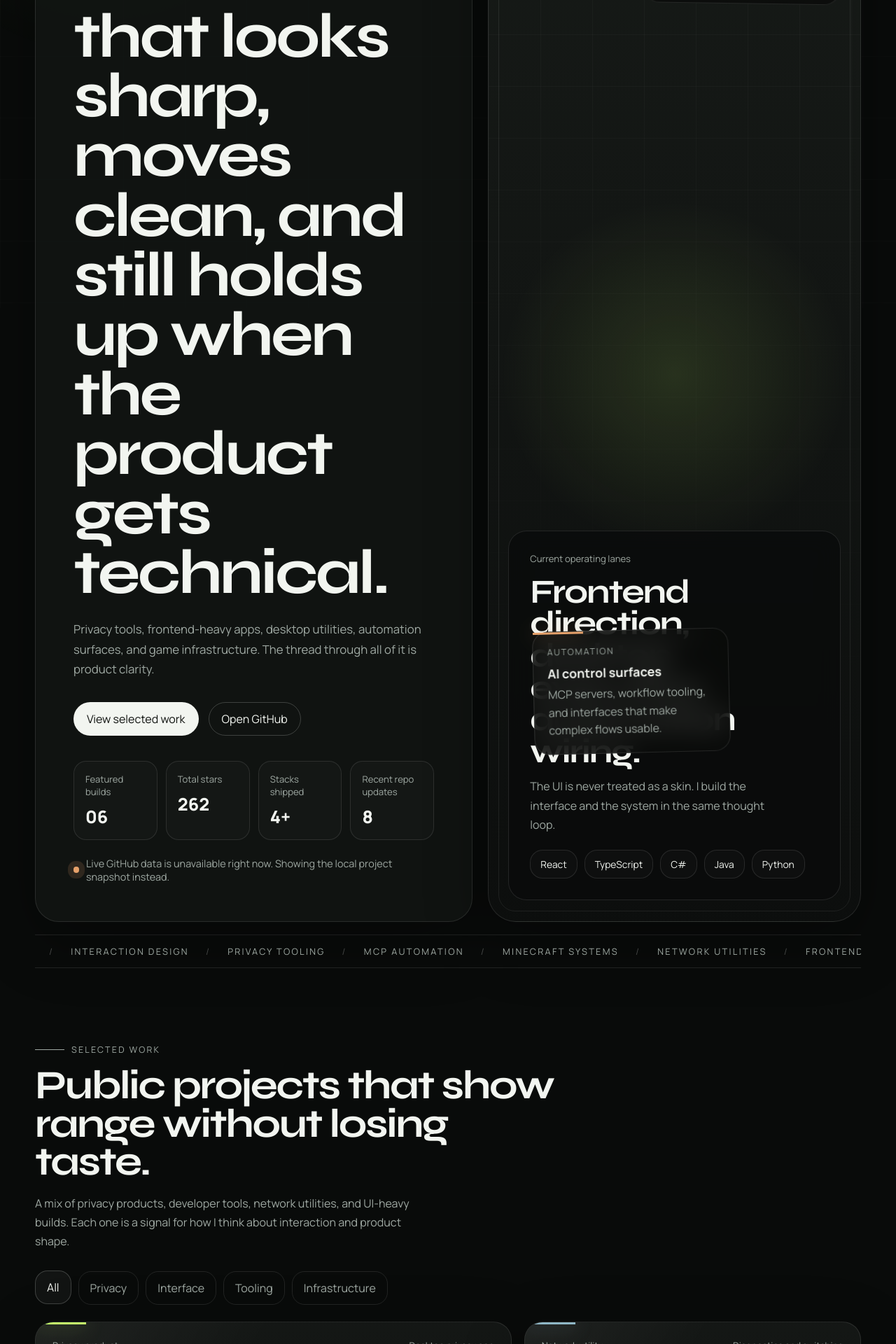
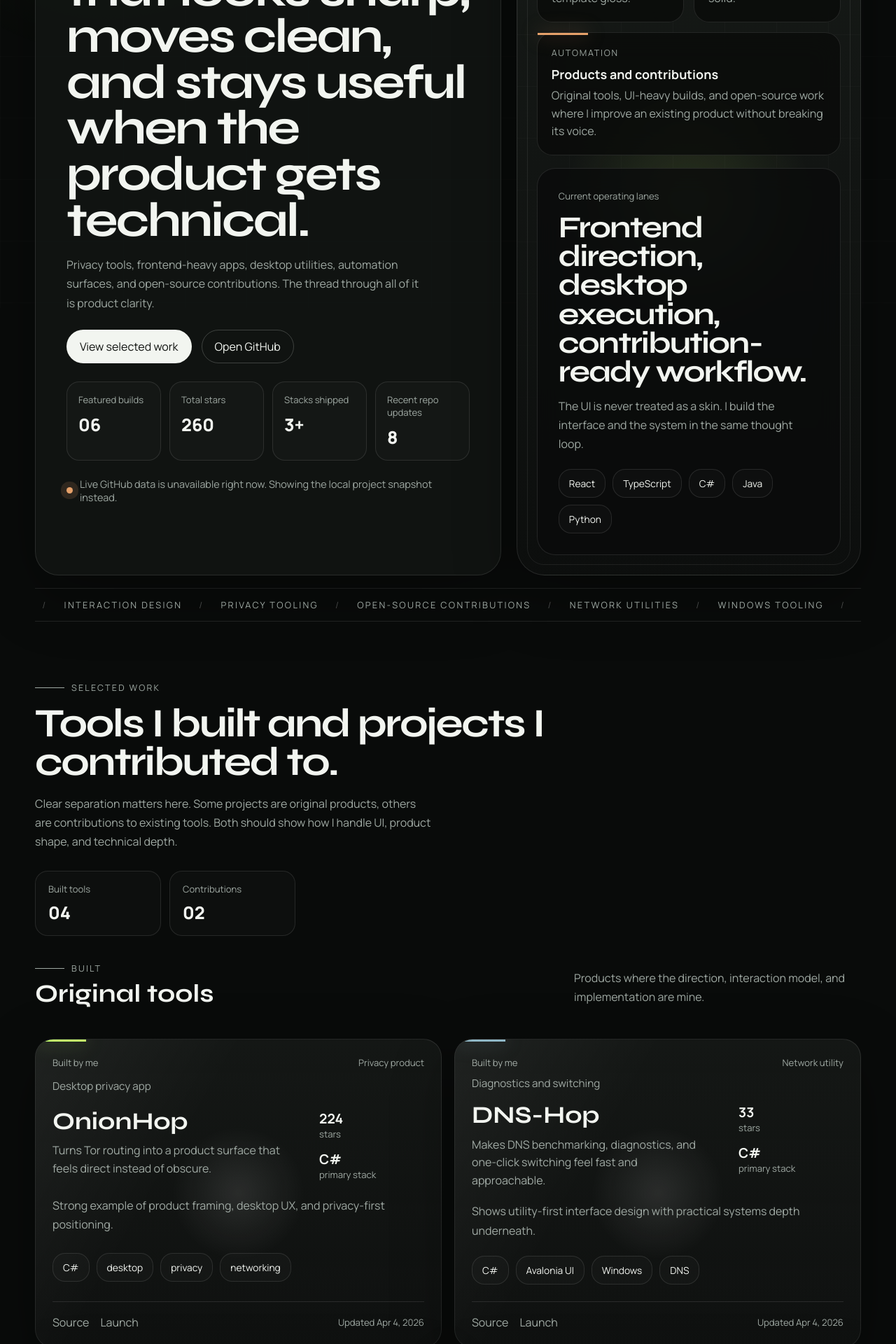
Before and after one commit to center2055/center2055, a React (Vite) app: page / in a window 1280 px wide. Shown: the part 360-2280 px from the top of the page at 70% size. Built offline with nearby package versions, Linux system fonts and the light colour scheme; no server answers.

Commit message:
Refine portfolio layout

```diff
--- a/src/App.tsx
+++ b/src/App.tsx
@@ -1,6 +1,5 @@
 import { motion, useReducedMotion } from 'framer-motion';
 import type { MouseEvent } from 'react';
-import { useState } from 'react';
 import {
   capabilityCards,
   fallbackRepos,
@@ -13,7 +12,7 @@
   projectProfiles,
   type Accent,
   type CardLayout,
-  type Filter,
+  type Ownership,
   type RepoSnapshot,
 } from './data/portfolio';
 import { useGithubRepos } from './hooks/useGithubRepos';
@@ -25,11 +24,9 @@
   impact: string;
   stack: string[];
   accent: Accent;
-  filter: Exclude<Filter, 'All'>;
+  ownership: Ownership;
   layout: CardLayout;
 };
-
-const filters: Filter[] = ['All', 'Privacy', 'Interface', 'Tooling', 'Infrastructure'];
 
 function formatCompactNumber(value: number) {
   return new Intl.NumberFormat('en', { notation: 'compact', maximumFractionDigits: 1 }).format(value);
@@ -77,9 +74,10 @@
       onMouseLeave={resetSpotlight}
     >
       <div className="project-topline">
+        <span>{project.ownership === 'Built' ? 'Built by me' : 'Contribution'}</span>
         <span>{project.label}</span>
-        <span>{project.domain}</span>
       </div>
+      <div className="project-domain">{project.domain}</div>
 
       <div className="project-head">
         <div>
@@ -126,7 +124,6 @@
 function App() {
   const { repos, loading, error } = useGithubRepos();
   const reducedMotion = useReducedMotion();
-  const [activeFilter, setActiveFilter] = useState<Filter>('All');
 
   const sourceRepos = repos.length > 0 ? repos : fallbackRepos;
   const repoMap = new Map(sourceRepos.map((repo) => [repo.name, repo]));
@@ -150,16 +147,13 @@
         impact: profile.impact,
         stack: profile.stack,
         accent: profile.accent,
-        filter: profile.filter,
+        ownership: profile.ownership,
         layout: profile.layout,
       } satisfies ProjectCard;
     })
     .filter((project): project is ProjectCard => project !== null);
-
-  const filteredProjects =
-    activeFilter === 'All'
-      ? projects
-      : projects.filter((project) => project.filter === activeFilter);
+  const builtProjects = projects.filter((project) => project.ownership === 'Built');
+  const contributedProjects = projects.filter((project) => project.ownership === 'Contributed');
 
   const recentRepos = sourceRepos
     .filter((repo) => !featuredOrder.includes(repo.name))
@@ -200,12 +194,12 @@
           >
             <span className="eyebrow">Interface craft with systems depth</span>
             <h1>
-              I build software that looks sharp, moves clean, and still holds up when the
+              I build software that looks sharp, moves clean, and stays useful when the
               product gets technical.
             </h1>
             <p className="hero-intro">
               Privacy tools, frontend-heavy apps, desktop utilities, automation surfaces,
-              and game infrastructure. The thread through all of it is product clarity.
+              and open-source contributions. The thread through all of it is product clarity.
             </p>
 
             <div className="hero-actions">
@@ -254,9 +248,30 @@
             onMouseMove={updateSpotlight}
             onMouseLeave={resetSpotlight}
           >
+            <div className="signal-grid">
+              {heroSignals.map((signal, index) => (
+                <motion.article
+                  key={signal.title}
+                  className={`signal-card accent-${signal.accent}`}
+                  initial={reducedMotion ? false : { opacity: 0, y: 18 }}
+                  whileInView={reducedMotion ? undefined : { opacity: 1, y: 0 }}
+                  viewport={{ once: true, amount: 0.4 }}
+                  transition={{
+                    duration: 0.5,
+                    delay: reducedMotion ? 0 : index * 0.06,
+                    ease: [0.22, 1, 0.36, 1],
+                  }}
+                >
+                  <span>{signal.kicker}</span>
+                  <h3>{signal.title}</h3>
+                  <p>{signal.body}</p>
+                </motion.article>
+              ))}
+            </div>
+
             <div className="stage-core">
               <div className="stage-kicker">Current operating lanes</div>
-              <h2>Frontend direction, desktop execution, automation wiring.</h2>
+              <h2>Frontend direction, desktop execution, contribution-ready workflow.</h2>
               <p>
                 The UI is never treated as a skin. I build the interface and the system in
                 the same thought loop.
@@ -269,30 +284,6 @@
                 <span>Python</span>
               </div>
             </div>
-
-            {heroSignals.map((signal, index) => (
-              <motion.article
-                key={signal.title}
-                className={`signal-card accent-${signal.accent} signal-${index + 1}`}
-                animate={
-                  reducedMotion
-                    ? undefined
-                    : {
-                        y: [0, index % 2 === 0 ? -12 : 10, 0],
-                        rotate: [0, index % 2 === 0 ? -2 : 2, 0],
-                      }
-                }
-                transition={{
-                  duration: reducedMotion ? 0 : 8 + index,
-                  repeat: reducedMotion ? 0 : Infinity,
-                  ease: 'easeInOut',
-                }}
-              >
-                <span>{signal.kicker}</span>
-                <h3>{signal.title}</h3>
-                <p>{signal.body}</p>
-              </motion.article>
-            ))}
           </motion.div>
         </section>
 
@@ -307,28 +298,37 @@
         <section id="work" className="section-block">
           <div className="section-heading">
             <span className="eyebrow">Selected work</span>
-            <h2>Public projects that show range without losing taste.</h2>
+            <h2>Tools I built and projects I contributed to.</h2>
             <p>
-              A mix of privacy products, developer tools, network utilities, and UI-heavy
-              builds. Each one is a signal for how I think about interaction and product shape.
+              Clear separation matters here. Some projects are original products, others are
+              contributions to existing tools. Both should show how I handle UI, product shape,
+              and technical depth.
             </p>
           </div>
 
-          <div className="filter-row" role="tablist" aria-label="Project categories">
-            {filters.map((filter) => (
-              <button
-                key={filter}
-                type="button"
-                className={filter === activeFilter ? 'is-active' : ''}
-                onClick={() => setActiveFilter(filter)}
-              >
-                {filter}
-              </button>
-            ))}
+          <div className="ownership-summary">
+            <div>
+              <span>Built tools</span>
+              <strong>{builtProjects.length.toString().padStart(2, '0')}</strong>
+            </div>
+            <div>
+              <span>Contributions</span>
+              <strong>{contributedProjects.length.toString().padStart(2, '0')}</strong>
+            </div>
+          </div>
+
+          <div className="work-groups">
+            <section className="project-section">
+              <div className="project-section-head">
+                <div>
+                  <span className="eyebrow">Built</span>
+                  <h3>Original tools</h3>
+                </div>
+                <p>Products where the direction, interaction model, and implementation are mine.</p>
               </div>
 
               <div className="project-grid">
-            {filteredProjects.map((project, index) => (
+                {builtProjects.map((project, index) => (
                   <ProjectPanel
                     key={project.name}
                     project={project}
@@ -336,6 +336,29 @@
                     reducedMotion={Boolean(reducedMotion)}
                   />
                 ))}
+              </div>
+            </section>
+
+            <section className="project-section">
+              <div className="project-section-head">
+                <div>
+                  <span className="eyebrow">Contributed</span>
+                  <h3>Existing products I improved</h3>
+                </div>
+                <p>Projects where I stepped into an existing codebase and improved the product without forcing a rewrite.</p>
+              </div>
+
+              <div className="project-grid">
+                {contributedProjects.map((project, index) => (
+                  <ProjectPanel
+                    key={project.name}
+                    project={project}
+                    index={index + builtProjects.length}
+                    reducedMotion={Boolean(reducedMotion)}
+                  />
+                ))}
+              </div>
+            </section>
           </div>
         </section>
 
--- a/src/data/portfolio.ts
+++ b/src/data/portfolio.ts
@@ -1,5 +1,5 @@
 export type Accent = 'lime' | 'clay' | 'ice';
-export type Filter = 'All' | 'Privacy' | 'Interface' | 'Tooling' | 'Infrastructure';
+export type Ownership = 'Built' | 'Contributed';
 export type CardLayout = 'wide' | 'tall' | 'standard';
 
 export type ProjectProfile = {
@@ -10,7 +10,7 @@
   impact: string;
   stack: string[];
   accent: Accent;
-  filter: Exclude<Filter, 'All'>;
+  ownership: Ownership;
   layout: CardLayout;
 };
 
@@ -38,9 +38,9 @@
   'desktop products',
   'interaction design',
   'privacy tooling',
-  'mcp automation',
-  'minecraft systems',
+  'open-source contributions',
   'network utilities',
+  'windows tooling',
 ];
 
 export const heroSignals = [
@@ -58,8 +58,8 @@
   },
   {
     kicker: 'Automation',
-    title: 'AI control surfaces',
-    body: 'MCP servers, workflow tooling, and interfaces that make complex flows usable.',
+    title: 'Products and contributions',
+    body: 'Original tools, UI-heavy builds, and open-source work where I improve an existing product without breaking its voice.',
     accent: 'clay' as const,
   },
 ];
@@ -82,8 +82,8 @@
   {
     title: 'Automation and protocol work',
     copy:
-      'MCP integrations, Discord tooling, and bridges between AI agents, products, and live systems.',
-    points: ['Workflow orchestration', 'AI-safe control surfaces', 'Operator-focused tooling'],
+      'Workflow tooling, MCP integrations, and operator surfaces for products that need more than a marketing layer.',
+    points: ['Workflow orchestration', 'Control surfaces', 'Operator-focused tooling'],
     accent: 'ice' as const,
   },
 ];
@@ -116,7 +116,7 @@
   'DNS-Hop',
   'vp26',
   'apiark',
-  'MinecraftDeveloperMCP',
+  'NetSpeedTray',
   'tormap',
 ];
 
@@ -129,8 +129,8 @@
     impact: 'Strong example of product framing, desktop UX, and privacy-first positioning.',
     stack: ['C#', 'desktop', 'privacy', 'networking'],
     accent: 'lime',
-    filter: 'Privacy',
-    layout: 'wide',
+    ownership: 'Built',
+    layout: 'standard',
   },
   'DNS-Hop': {
     name: 'DNS-Hop',
@@ -140,8 +140,8 @@
     impact: 'Shows utility-first interface design with practical systems depth underneath.',
     stack: ['C#', 'Avalonia UI', 'Windows', 'DNS'],
     accent: 'ice',
-    filter: 'Tooling',
-    layout: 'tall',
+    ownership: 'Built',
+    layout: 'standard',
   },
   vp26: {
     name: 'vp26',
@@ -151,7 +151,7 @@
     impact: 'Pure frontend craft with product polish, motion, and a more current information hierarchy.',
     stack: ['React', 'Tauri', 'FastAPI', 'TypeScript'],
     accent: 'clay',
-    filter: 'Interface',
+    ownership: 'Built',
     layout: 'standard',
   },
   apiark: {
@@ -162,18 +162,18 @@
     impact: 'Combines product thinking, desktop packaging, and developer experience design.',
     stack: ['TypeScript', 'Tauri', 'DX', 'privacy'],
     accent: 'lime',
-    filter: 'Tooling',
-    layout: 'wide',
+    ownership: 'Built',
+    layout: 'standard',
   },
-  MinecraftDeveloperMCP: {
-    name: 'MinecraftDeveloperMCP',
-    label: 'Automation bridge',
-    domain: 'AI-driven game tooling',
-    summary: 'Connects AI agents to live Paper and Spigot servers through MCP.',
-    impact: 'Proof of protocol design, operator UX, and controlling live systems with guardrails.',
-    stack: ['Java', 'MCP', 'Spigot', 'automation'],
+  NetSpeedTray: {
+    name: 'NetSpeedTray',
+    label: 'Open-source contribution',
+    domain: 'Windows network monitor',
+    summary: 'Contributed to a lightweight taskbar network monitor that feels native instead of bolted on.',
+    impact: 'Shows I can step into an existing codebase, sharpen the UX, and ship improvements without fighting the product.',
+    stack: ['Windows', 'taskbar UI', 'monitoring', 'contribution'],
     accent: 'clay',
-    filter: 'Infrastructure',
+    ownership: 'Contributed',
     layout: 'standard',
   },
   tormap: {
@@ -184,8 +184,8 @@
     impact: 'Useful example of information design, mapping, and interactive data presentation.',
     stack: ['data viz', 'mapping', 'search', 'privacy'],
     accent: 'ice',
-    filter: 'Privacy',
-    layout: 'tall',
+    ownership: 'Contributed',
+    layout: 'standard',
   },
 };
 
@@ -244,28 +244,6 @@
     topics: [],
   },
   {
-    name: 'MinecraftDeveloperMCP',
-    description: 'Turn your Minecraft server into an AI-controllable powerhouse. Control Spigot/Paper servers directly from Cursor/Claude via Model Context Protocol (MCP).',
-    html_url: 'https://github.com/center2055/MinecraftDeveloperMCP',
-    homepage: '',
-    stargazers_count: 2,
-    forks_count: 0,
-    language: 'Java',
-    updated_at: '2026-03-02T22:03:22Z',
-    topics: ['ai', 'mcp', 'minecraft', 'server-control', 'spigot'],
-  },
-  {
-    name: 'tormap',
-    description: 'World map of Tor relays. Travel in time, filter and search.',
-    html_url: 'https://github.com/center2055/tormap',
-    homepage: 'https://tormap.org',
-    stargazers_count: 0,
-    forks_count: 0,
-    language: null,
-    updated_at: '2026-03-18T07:37:13Z',
-    topics: [],
-  },
-  {
     name: 'Launcher',
     description: 'Launcher for the Bedrock Cosmos local proxy',
     html_url: 'https://github.com/center2055/Launcher',
@@ -287,6 +265,28 @@
     updated_at: '2026-02-22T08:38:58Z',
     topics: [],
   },
+  {
+    name: 'NetSpeedTray',
+    description: 'A lightweight, open-source network monitor for Windows that displays live upload/download speeds directly on the taskbar with a native look and feel.',
+    html_url: 'https://github.com/center2055/NetSpeedTray',
+    homepage: 'https://github.com/erez-c137/NetSpeedTray',
+    stargazers_count: 0,
+    forks_count: 0,
+    language: null,
+    updated_at: '2026-03-03T08:08:15Z',
+    topics: [],
+  },
+  {
+    name: 'tormap',
+    description: 'World map of Tor relays. Travel in time, filter and search.',
+    html_url: 'https://github.com/center2055/tormap',
+    homepage: 'https://tormap.org',
+    stargazers_count: 0,
+    forks_count: 0,
+    language: null,
+    updated_at: '2026-03-18T07:37:13Z',
+    topics: [],
+  },
 ];
 
 export const footerLinks = [
--- a/src/styles.css
+++ b/src/styles.css
@@ -127,9 +127,9 @@
 }
 
 .hero {
-  grid-template-columns: 1.08fr 0.92fr;
+  grid-template-columns: 1.15fr 0.85fr;
   align-items: stretch;
-  min-height: 82vh;
+  min-height: 0;
 }
 
 .hero-copy,
@@ -153,7 +153,7 @@
 }
 
 .hero-copy {
-  padding: clamp(30px, 5vw, 54px);
+  padding: clamp(28px, 4vw, 44px);
   display: flex;
   flex-direction: column;
   justify-content: center;
@@ -188,8 +188,8 @@
 }
 
 .hero-copy h1 {
-  font-size: clamp(3.3rem, 7vw, 6.4rem);
-  max-width: 10ch;
+  font-size: clamp(3rem, 5.4vw, 5rem);
+  max-width: 11.5ch;
 }
 
 .hero-intro,
@@ -205,16 +205,16 @@
 }
 
 .hero-intro {
-  max-width: 58ch;
-  margin: 24px 0 0;
-  font-size: 1.05rem;
+  max-width: 52ch;
+  margin: 18px 0 0;
+  font-size: 1rem;
 }
 
 .hero-actions {
   display: flex;
   flex-wrap: wrap;
   gap: 14px;
-  margin-top: 32px;
+  margin-top: 24px;
 }
 
 .button {
@@ -250,7 +250,7 @@
   display: grid;
   grid-template-columns: repeat(4, minmax(0, 1fr));
   gap: 12px;
-  margin-top: 36px;
+  margin-top: 26px;
 }
 
 .hero-metrics div,
@@ -308,8 +308,11 @@
 
 .hero-stage {
   border-radius: calc(var(--radius-xl) + 6px);
-  min-height: 620px;
+  min-height: 0;
   padding: 28px;
+  display: flex;
+  flex-direction: column;
+  gap: 18px;
   background:
     radial-gradient(circle at var(--spot-x, 50%) var(--spot-y, 50%), rgba(197, 255, 107, 0.12), transparent 30%),
     linear-gradient(180deg, rgba(24, 28, 25, 0.95), rgba(13, 15, 14, 0.95));
@@ -339,18 +342,18 @@
 }
 
 .stage-core {
-  position: absolute;
-  inset: auto 28px 30px 28px;
+  position: relative;
   padding: 30px;
   border-radius: 26px;
   border: 1px solid var(--line);
   background: rgba(10, 12, 11, 0.82);
   backdrop-filter: blur(16px);
+  margin-top: auto;
 }
 
 .stage-core h2 {
-  font-size: clamp(2rem, 4vw, 3rem);
-  max-width: 11ch;
+  font-size: clamp(1.9rem, 3.4vw, 2.8rem);
+  max-width: 13ch;
 }
 
 .stage-core p {
@@ -371,14 +374,24 @@
   font-size: 0.86rem;
 }
 
+.signal-grid {
+  position: relative;
+  display: grid;
+  grid-template-columns: repeat(2, minmax(0, 1fr));
+  gap: 14px;
+}
+
 .signal-card {
-  position: absolute;
-  width: min(280px, calc(100% - 56px));
+  position: relative;
   padding: 20px;
   border-radius: 22px;
   border: 1px solid var(--line);
   background: rgba(9, 11, 10, 0.78);
   backdrop-filter: blur(18px);
+}
+
+.signal-grid .signal-card:last-child {
+  grid-column: 1 / -1;
 }
 
 .signal-card span {
@@ -398,21 +411,6 @@
   margin: 0;
   color: var(--muted);
   line-height: 1.6;
-}
-
-.signal-1 {
-  top: 28px;
-  left: 28px;
-}
-
-.signal-2 {
-  top: 72px;
-  right: 28px;
-}
-
-.signal-3 {
-  left: 64px;
-  bottom: 232px;
 }
 
 .marquee {
@@ -444,7 +442,7 @@
 }
 
 .section-block {
-  margin-top: 100px;
+  margin-top: 78px;
 }
 
 .section-heading {
@@ -465,33 +463,63 @@
   margin-top: 18px;
 }
 
-.filter-row {
-  display: flex;
-  flex-wrap: wrap;
-  gap: 10px;
+.ownership-summary {
+  display: grid;
+  grid-template-columns: repeat(2, minmax(0, 180px));
+  gap: 12px;
   margin-top: 28px;
 }
 
-.filter-row button {
-  padding: 12px 16px;
-  color: var(--muted);
+.ownership-summary div {
+  padding: 16px 18px;
+  border-radius: 18px;
   border: 1px solid var(--line);
-  background: transparent;
-  cursor: pointer;
-  transition:
-    color 180ms ease,
-    border-color 180ms ease,
-    background-color 180ms ease,
-    transform 180ms ease;
+  background: rgba(255, 255, 255, 0.02);
 }
 
-.filter-row button:hover,
-.filter-row button:focus-visible,
-.filter-row button.is-active {
-  color: var(--text);
-  border-color: var(--line-strong);
-  background: rgba(255, 255, 255, 0.04);
-  transform: translateY(-1px);
+.ownership-summary span {
+  display: block;
+  color: var(--muted);
+  font-size: 0.82rem;
+}
+
+.ownership-summary strong {
+  display: block;
+  margin-top: 8px;
+  font-size: 1.55rem;
+  font-weight: 800;
+}
+
+.work-groups {
+  display: grid;
+  gap: 42px;
+  margin-top: 30px;
+}
+
+.project-section {
+  display: grid;
+  gap: 22px;
+}
+
+.project-section-head {
+  display: flex;
+  align-items: end;
+  justify-content: space-between;
+  gap: 22px;
+}
+
+.project-section-head h3 {
+  margin: 10px 0 0;
+  font-family: 'Syne', sans-serif;
+  font-size: clamp(1.6rem, 2.8vw, 2.25rem);
+  line-height: 1;
+}
+
+.project-section-head p {
+  margin: 0;
+  max-width: 42ch;
+  color: var(--muted);
+  line-height: 1.7;
 }
 
 .project-grid {
@@ -502,7 +530,7 @@
 }
 
 .project-panel {
-  min-height: 380px;
+  min-height: 340px;
   padding: 24px;
   border-radius: var(--radius-lg);
   display: flex;
@@ -525,7 +553,7 @@
 
 .project-panel.tall {
   grid-column: span 5;
-  min-height: 460px;
+  min-height: 380px;
 }
 
 .project-panel.standard {
@@ -539,19 +567,26 @@
   gap: 16px;
 }
 
+.project-domain {
+  margin-top: 10px;
+  color: var(--muted);
+  font-size: 0.95rem;
+}
+
 .project-head {
   display: flex;
   align-items: flex-start;
   justify-content: space-between;
   gap: 18px;
-  margin-top: 28px;
+  margin-top: 18px;
 }
 
 .project-head h3 {
   margin: 0;
   font-family: 'Syne', sans-serif;
-  font-size: clamp(1.8rem, 3vw, 2.6rem);
+  font-size: clamp(1.8rem, 2.7vw, 2.45rem);
   line-height: 1;
+  overflow-wrap: anywhere;
 }
 
 .project-head p {
@@ -572,7 +607,7 @@
 }
 
 .project-impact {
-  margin: 20px 0 0;
+  margin: 18px 0 0;
   max-width: 52ch;
 }
 
@@ -580,7 +615,7 @@
   display: flex;
   flex-wrap: wrap;
   gap: 10px;
-  margin-top: 26px;
+  margin-top: 22px;
 }
 
 .project-footer {
@@ -588,8 +623,8 @@
   align-items: center;
   justify-content: space-between;
   gap: 18px;
-  margin-top: 28px;
-  padding-top: 20px;
+  margin-top: 24px;
+  padding-top: 18px;
   border-top: 1px solid var(--line);
 }
 
@@ -787,7 +822,7 @@
   }
 
   .hero-stage {
-    min-height: 560px;
+    min-height: 0;
   }
 }
 
@@ -820,7 +855,8 @@
 
   .project-head,
   .project-footer,
-  .activity-item {
+  .activity-item,
+  .project-section-head {
     flex-direction: column;
   }
 
@@ -829,15 +865,6 @@
     min-width: 0;
     text-align: left;
   }
-
-  .signal-2 {
-    top: 38px;
-  }
-
-  .signal-3 {
-    left: 28px;
-    bottom: 250px;
-  }
 }
 
 @media (max-width: 640px) {
@@ -845,37 +872,13 @@
     max-width: 100%;
   }
 
-  .hero-stage {
-    min-height: 680px;
+  .signal-grid,
+  .ownership-summary {
+    grid-template-columns: 1fr;
   }
 
   .stage-core {
-    inset: auto 18px 18px 18px;
     padding: 22px;
-  }
-
-  .signal-card {
-    width: calc(100% - 36px);
-  }
-
-  .signal-1,
-  .signal-2,
-  .signal-3 {
-    left: 18px;
-    right: 18px;
-  }
-
-  .signal-1 {
-    top: 18px;
-  }
-
-  .signal-2 {
-    top: 158px;
-  }
-
-  .signal-3 {
-    top: 298px;
-    bottom: auto;
   }
 
   .hero-metrics {
```
Lines whose indentation alone changed are shown as unchanged.
